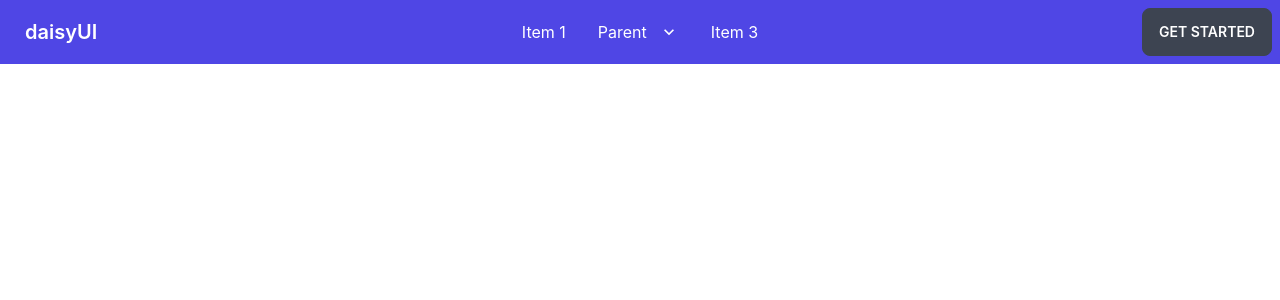
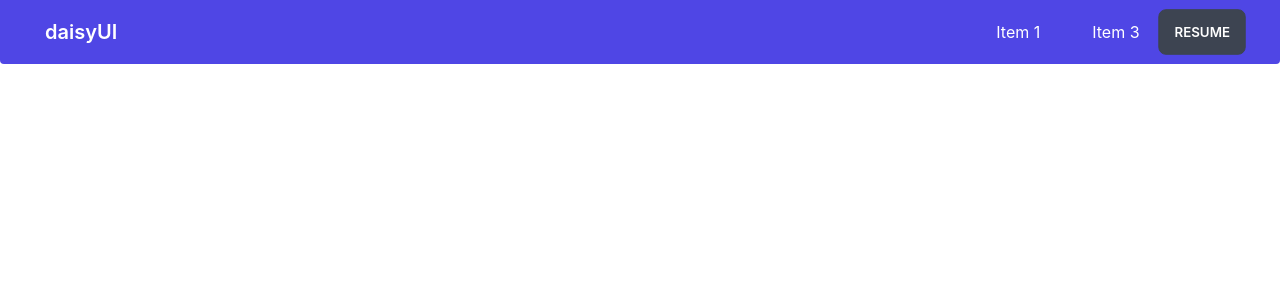
Before and after one commit to fazlarabby1/fazla-portfolio, a React (Create React App) app: page / in a window 1280 px wide. Shown: the top 300 px of the page. Built offline with nearby package versions, Linux system fonts and the light colour scheme.

Commit message:
added resume link

```diff
--- a/src/pages/Navbar/Navbar.js
+++ b/src/pages/Navbar/Navbar.js
@@ -1,48 +1,30 @@
 import React from 'react';
+import { Link } from 'react-router-dom';
 
 const Navbar = () => {
+    const navItems =
+        <>
+            <li className='lg:mr-5'><a>Item 1</a></li>
+            <li><a>Item 3</a></li>
+            <li><a href='https://drive.google.com/file/d/1cPmnkNYb82rdasLplOEHWF2Ob-vpiQRr/view?usp=share_link' className="btn" rel="noreferrer" target="_blank">Resume</a></li>
+        </>
     return (
-        <div className="navbar bg-indigo-600 text-white">
+        <div className="navbar bg-indigo-600 text-white rounded-b px-7">
             <div className="navbar-start">
                 <div className="dropdown">
                     <label tabIndex={0} className="btn btn-ghost lg:hidden">
                         <svg xmlns="http://www.w3.org/2000/svg" className="h-5 w-5" fill="none" viewBox="0 0 24 24" stroke="currentColor"><path strokeLinecap="round" strokeLinejoin="round" strokeWidth="2" d="M4 6h16M4 12h8m-8 6h16" /></svg>
                     </label>
                     <ul tabIndex={0} className="menu menu-compact dropdown-content mt-3 p-2 shadow bg-indigo-600 rounded-box w-52">
-                        <li><a>Item 1</a></li>
-                        <li tabIndex={0}>
-                            <a className="justify-between">
-                                Parent
-                                <svg className="fill-current" xmlns="http://www.w3.org/2000/svg" width="24" height="24" viewBox="0 0 24 24"><path d="M8.59,16.58L13.17,12L8.59,7.41L10,6L16,12L10,18L8.59,16.58Z" /></svg>
-                            </a>
-                            <ul className="p-2">
-                                <li><a>Submenu 1</a></li>
-                                <li><a>Submenu 2</a></li>
-                            </ul>
-                        </li>
-                        <li><a>Item 3</a></li>
+                        {navItems}
                     </ul>
                 </div>
                 <a className="btn btn-ghost normal-case text-xl">daisyUI</a>
             </div>
-            <div className="navbar-center hidden lg:flex">
+            <div className="navbar-end hidden lg:flex">
                 <ul className="menu menu-horizontal px-1">
-                    <li><a>Item 1</a></li>
-                    <li tabIndex={0}>
-                        <a>
-                            Parent
-                            <svg className="fill-current" xmlns="http://www.w3.org/2000/svg" width="20" height="20" viewBox="0 0 24 24"><path d="M7.41,8.58L12,13.17L16.59,8.58L18,10L12,16L6,10L7.41,8.58Z" /></svg>
-                        </a>
-                        <ul className="p-2">
-                            <li><a>Submenu 1</a></li>
-                            <li><a>Submenu 2</a></li>
-                        </ul>
-                    </li>
-                    <li><a>Item 3</a></li>
+                    {navItems}
                 </ul>
-            </div>
-            <div className="navbar-end">
-                <a className="btn">Get started</a>
             </div>
         </div>
     );
```
